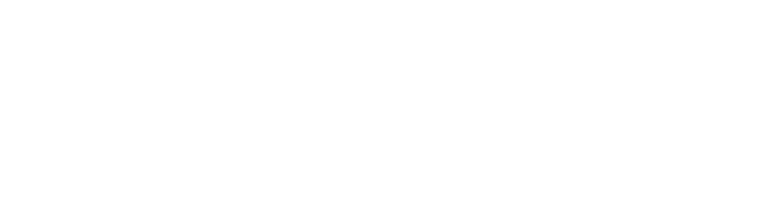
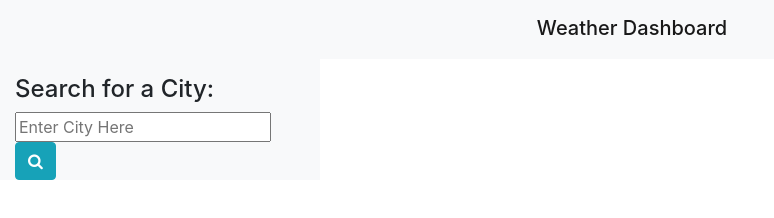
Before and after one commit to Obtains/Weather-Dashboard, a plain HTML site: page index.html in a window 1280 px wide. Shown: the whole page, without its empty margins (0-774 px from the left). Drawn offline with nearby package versions, Linux system fonts and the light colour scheme.

Commit message:
added navbar with search bar

```diff
--- a/index.html
+++ b/index.html
@@ -4,10 +4,62 @@
     <meta charset="UTF-8">
     <meta http-equiv="X-UA-Compatible" content="IE=edge">
     <meta name="viewport" content="width=device-width, initial-scale=1.0">
+
+    <title> David's Weather Dashboard</title>
+
+    <script src="https://code.jquery.com/jquery-3.4.1.min.js"></script>
+    <link rel="stylesheet" href="https://stackpath.bootstrapcdn.com/bootstrap/4.3.1/css/bootstrap.min.css" integrity="sha384-ggOyR0iXCbMQv3Xipma34MD+dH/1fQ784/j6cY/iJTQUOhcWr7x9JvoRxT2MZw1T" crossorigin="anonymous">
+    <link rel="stylesheet" href="https://stackpath.bootstrapcdn.com/font-awesome/4.7.0/css/font-awesome.min.css">
     <link ref="stylesheet" href="./assets/style.css">
-    <title>Weather Dashboard</title>
+    <script src="https://cdn.jsdelivr.net/npm/moment@2.24.0/moment.min.js"></script>
 </head>
 <body>
+    <div class="container-fluid">
+        <div class="row navbar navbar-light bg-light">
+            <div class="col-12 text-center">
+                <h1 class="navbar-brand pb-0 px-0">Weather Dashboard</h1>
+            </div>
+        </div>
+        <div class="row content-row">
+            <div class="col-10 col-md-3 bg-light pt-3">
+                <h4>Search for a City:</h4>
+                <form>
+                    <div class="form-info input-info">
+                        <input type="text" class="form-access" id="search-city" placeholder="Enter City Here">
+                        <div class="input-info-append">
+                            <button class="btn btn-info" type="button" id="search-city-btn">
+                                <i class="fa fa-search"></i>
+                            </button>
+                        </div>
+                    </div>
+                </form>
+            </div>
+        </div>
+    </div>
+
+
+
+
+
+
+
+
+
+
+
+
+
+
+
+
+
+
+
+
+
+
+
+
     <script src="./assets/script.js"></script>
 </body>
 </html>
```
